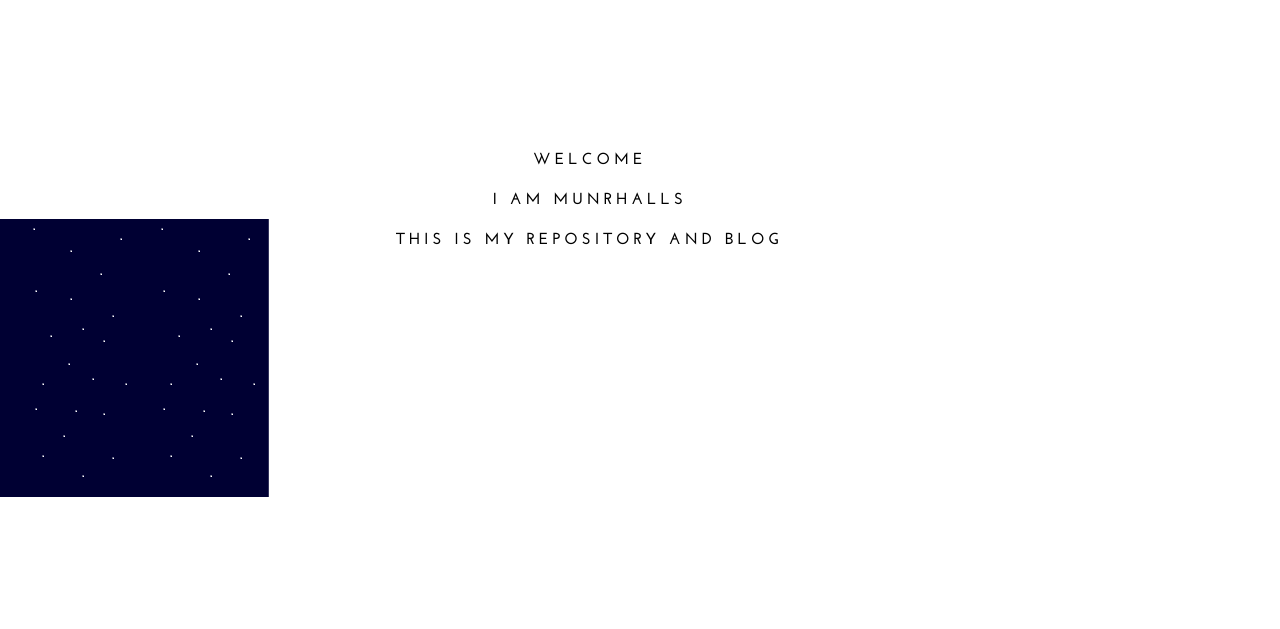
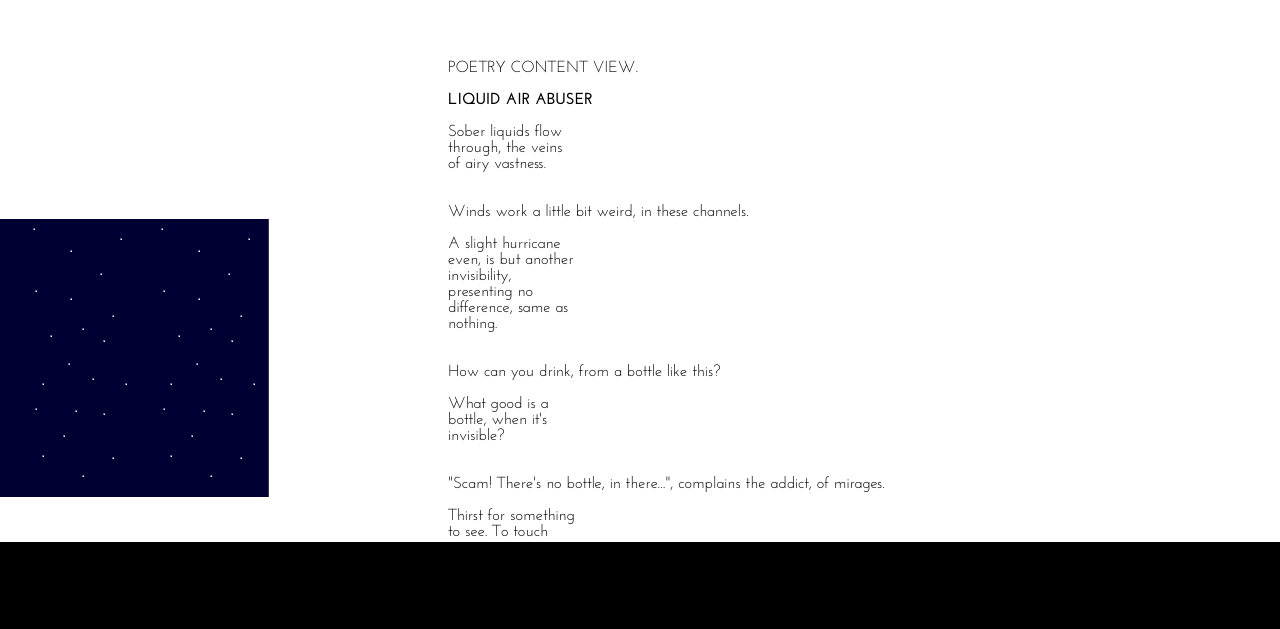
Before and after one commit to munrhalls/Carbyne-explorations, a React (Create React App) app: page / in a window 1280 px wide. Shown: the part 261-890 px from the top of the page. Before the commit the page ends 800 px from the top, so only its background shows below. Built offline with nearby package versions, Linux system fonts and the light colour scheme.

Commit message:
ad hoc styles for now

```diff
--- a/src/App.css
+++ b/src/App.css
@@ -9,28 +9,49 @@
 @import './components/ScannerLoader/ScannerLoader.css';
 @import './Fonts/Fonts.css';
 
+* {
+  box-sizing: border-box;
+}
 .App {
   font-family: 'Josefin Sans', 'Anke','Good Times Rg', 'Sofachrome Rg';
   position: relative;
-  overflow: hidden;
 }
 
 .App__title {
   position: absolute;
-  top: 50%;
+  top: 40%;
   left: 30%;
   letter-spacing: 4px;
 
   display: flex;
   flex-direction: column;
-  justify-content: flex-start;
-  align-items: safe center;
+  /* justify-content: flex-start;
+  align-items: flex-start; */
+
 }
 
 .App__title h1 {
   margin: 0.5rem;
+  margin-bottom: 2rem;
   padding: .25rem;
   font-weight: bold;
+  height: 100%;
+}
+
+.Content p {
+  margin-top: 1rem;
+  margin-bottom: 1rem;
+  padding-bottom: 1rem;
+  max-width: 12rem;
+  padding-right: 4rem;
+}
+
+.Content {
+  position: absolute;
+  top: 40%; right: 0; bottom: 0; left: 35%;
+  overflow: scroll;
+  max-height: 100vh;
+  z-index: 9;
 }
 
 @import './MobileApp.css';
--- a/src/App.js
+++ b/src/App.js
@@ -51,7 +51,6 @@ function App() {
         <SVG.BGNavigationalRiver />
 
         <Nav />
-
         <div className="App__title">
           {!content && (
             <>
@@ -60,9 +59,52 @@ function App() {
               <h1>THIS IS MY REPOSITORY AND BLOG</h1>
             </>
           )}
+        </div>
 
-          {content === "POETRY" && <h1>POETRY CONTENT VIEW.</h1>}
-        </div>
+        {content === "POETRY" && (
+          <div className="Content">
+            <h1>POETRY CONTENT VIEW.</h1>
+            <h1 style={{ fontWeight: "bold", marginTop: "1rem" }}>
+              LIQUID AIR ABUSER
+            </h1>
+            <p>Sober liquids flow through, the veins of airy vastness.</p>
+            Winds work a little bit weird, in these channels.
+            <p>
+              A slight hurricane even, is but another invisibility, presenting
+              no difference, same as nothing.
+            </p>
+            How can you drink, from a bottle like this?
+            <p>What good is a bottle, when it's invisible?</p>
+            "Scam! There's no bottle, in there...", complains the addict, of
+            mirages.
+            <p>
+              Thirst for something to see. To touch and hear. Smell or taste.
+            </p>
+            Indicipheribility, my friend, is a bottle of another kind.
+            <p>
+              It's fluids, light like a feather, yet molten from true meaning,
+              are undrinkable.
+            </p>
+            They do not quench, the thirst of expectation.
+            <p>
+              Indicipherable liquids, aren't meant and do not, quench fictional
+              thirsts.
+            </p>
+            They quench one and only one, kind of thirst:
+            <p>the thirst of all thirsts.</p>
+            Even those that exist only, in the realm of possibilities.
+            <p>
+              It is for this reason, that no pair of quench and thirst, ever
+              tried to drink apart, from the one table.
+            </p>
+            Except, of course, all the fictional stories.
+            <p>These do not have any problem, splitting, from the one table.</p>
+            There are stories, that are, actually, not fiction.
+            <p>There's only one problem, with these, though:</p>
+            they exist.
+            <p>What drinks fit on the table, when telling such stories?</p>{" "}
+          </div>
+        )}
       </ScannerLoader>
     </div>
   );
--- a/src/Contexts/SphereProvider.js
+++ b/src/Contexts/SphereProvider.js
@@ -8,7 +8,7 @@ export function useSphere() {
 
 export default function SphereProvider({ children }) {
   const [loading, setLoading] = useState(false);
-  const [content, setContent] = useState("");
+  const [content, setContent] = useState("POETRY");
 
   const value = { loading, setLoading, setContent, content };
 
```
